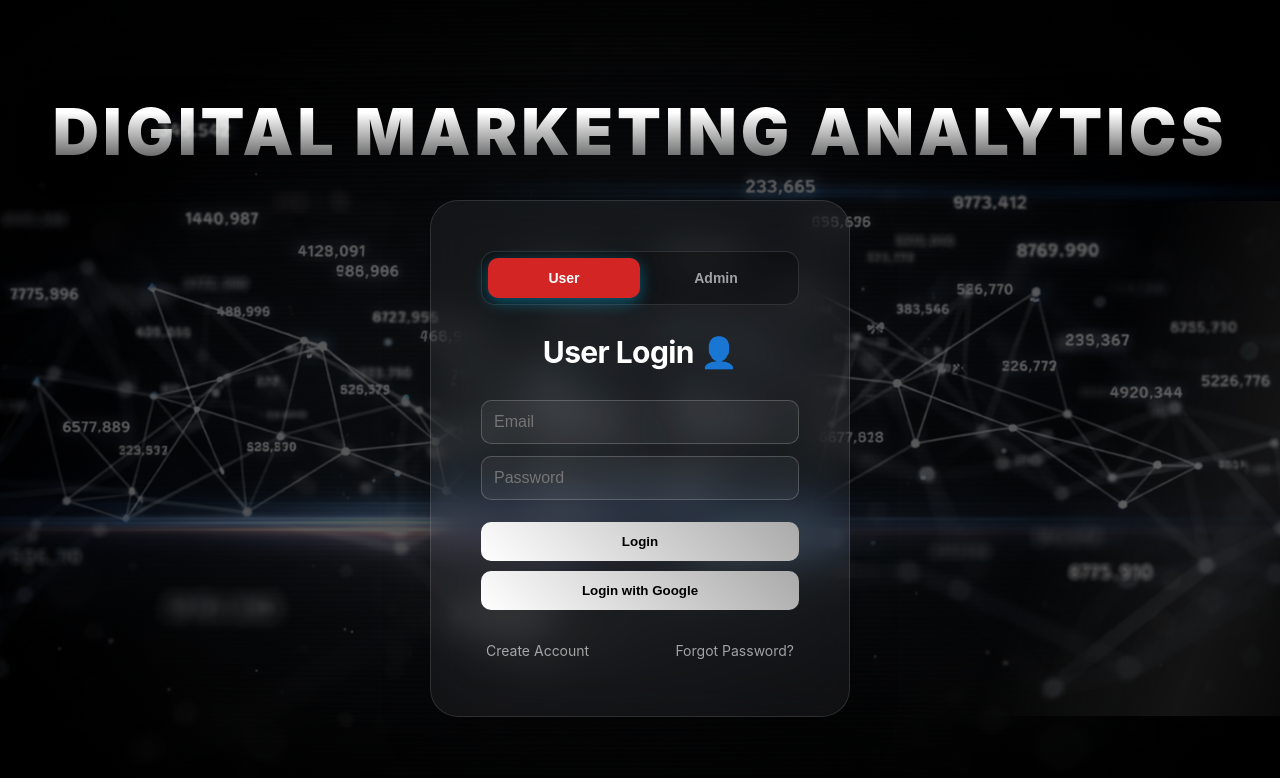
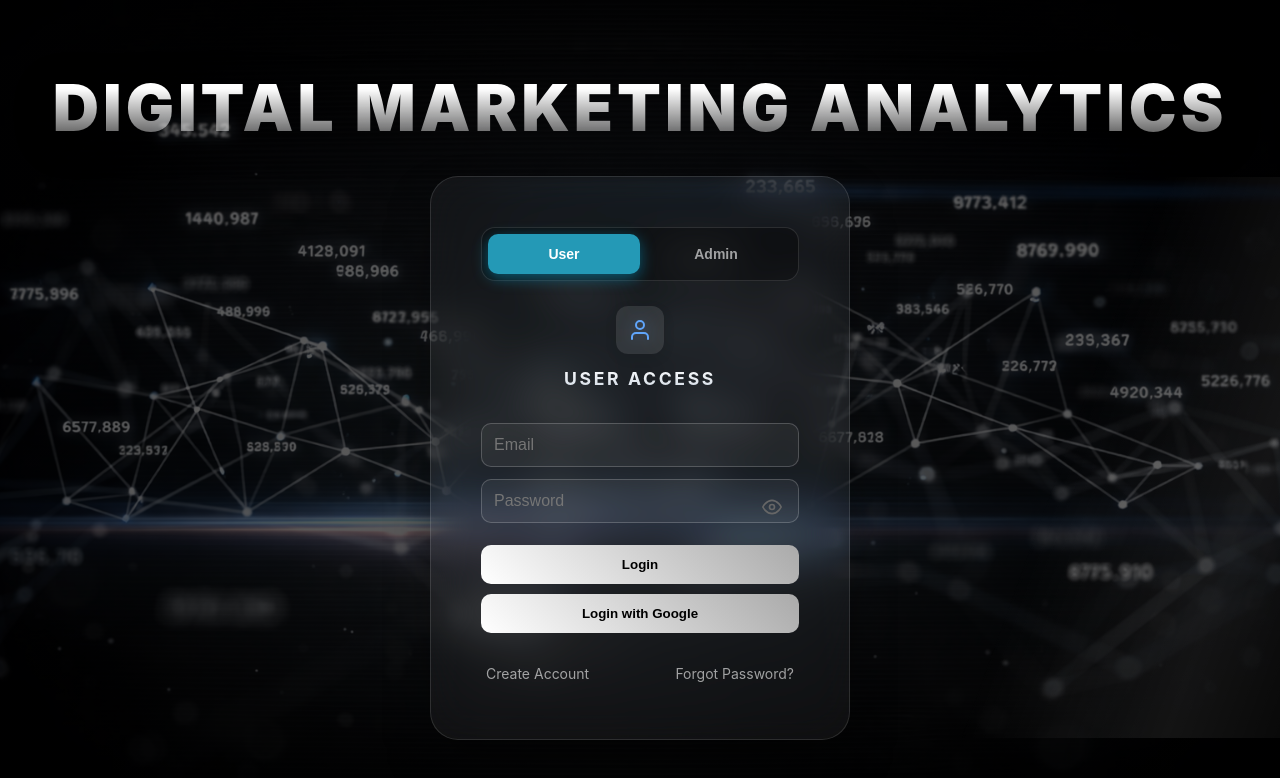
Before and after one commit to KishoreKumarDC/digital-marketing-analytics, a React (Create React App) app: page / in a window 1280 px wide. Shown: the top 778 px of the page. Built offline with nearby package versions, Linux system fonts and the light colour scheme.

Commit message:
fix eslint errors

```diff
--- a/src/pages/Dashboard.js
+++ b/src/pages/Dashboard.js
@@ -771,7 +771,12 @@ export default function Dashboard() {
                     </table>
                   </div>
                 )}
+
               </div>
+              {/* AI Panel — mobile only (desktop uses sidebar) */}
+<div className="show-mobile">
+  <AiPanel campaigns={campaigns} showToast={showToast}/>
+</div>
             </>
           )}
 
--- a/src/pages/Login.js
+++ b/src/pages/Login.js
@@ -8,6 +8,7 @@ import "./login.css";
 export default function Login() {
   const [email, setEmail] = useState("");
   const [password, setPassword] = useState("");
+  const [showPassword, setShowPassword] = useState(false);
   const [isAdmin, setIsAdmin] = useState(false);
   const navigate = useNavigate();
 
@@ -29,7 +30,6 @@ export default function Login() {
       console.log("Selected:", isAdmin ? "admin" : "user");
       console.log("Database Role:", role);
 
-      // 🔴 MAIN FIX (role validation)
       if ((isAdmin && role !== "admin") || (!isAdmin && role !== "user")) {
         alert(`Access Denied! You are registered as ${role}`);
         return;
@@ -51,7 +51,6 @@ export default function Login() {
       console.log("Selected:", isAdmin ? "admin" : "user");
       console.log("Database Role:", role);
 
-      // 🔴 SAME FIX HERE
       if ((isAdmin && role !== "admin") || (!isAdmin && role !== "user")) {
         alert(`Access Denied! You are registered as ${role}`);
         return;
@@ -87,13 +86,56 @@ export default function Login() {
           </button>
         </div>
 
-        <h2 className="title">
-          {isAdmin ? "Admin Login 👑" : "User Login 👤"}
-        </h2>
+        <h2 className="title-container">
+  <span className="title-icon">
+    {isAdmin ? (
+      <svg xmlns="http://www.w3.org/2000/svg" width="24" height="24" viewBox="0 0 24 24" fill="none" stroke="currentColor" strokeWidth="2" strokeLinecap="round" strokeLinejoin="round"><path d="M12 2L2 7l10 5 10-5-10-5zM2 17l10 5 10-5M2 12l10 5 10-5"/></svg>
+    ) : (
+      <svg xmlns="http://www.w3.org/2000/svg" width="24" height="24" viewBox="0 0 24 24" fill="none" stroke="currentColor" strokeWidth="2" strokeLinecap="round" strokeLinejoin="round"><path d="M20 21v-2a4 4 0 0 0-4-4H8a4 4 0 0 0-4 4v2"></path><circle cx="12" cy="7" r="4"></circle></svg>
+    )}
+  </span>
+  <span className="title-text">
+    {isAdmin ? "ADMINISTRATOR" : "USER ACCESS"}
+  </span>
+</h2>
 
         <div className="input-group">
           <Input type="email" placeholder="Email" onChange={setEmail} />
-          <Input type="password" placeholder="Password" onChange={setPassword} />
+
+          {/* Password field with professional SVG toggle */}
+          <div className="password-field-container" style={{ position: 'relative', width: '100%' }}>
+            <Input
+              type={showPassword ? "text" : "password"}
+              placeholder="Password"
+              onChange={setPassword}
+            />
+            <button
+              type="button"
+              className="password-toggle-btn"
+              onClick={() => setShowPassword(!showPassword)}
+              style={{
+                position: 'absolute',
+                right: '12px',
+                top: '50%',
+                transform: 'translateY(-50%)',
+                background: 'none',
+                border: 'none',
+                cursor: 'pointer',
+                display: 'flex',
+                alignItems: 'center',
+                justifyContent: 'center',
+                color: '#666',
+                padding: '5px',
+                zIndex: 10
+              }}
+            >
+              {showPassword ? (
+                <svg xmlns="http://www.w3.org/2000/svg" width="20" height="20" viewBox="0 0 24 24" fill="none" stroke="currentColor" strokeWidth="2" strokeLinecap="round" strokeLinejoin="round"><path d="M17.94 17.94A10.07 10.07 0 0 1 12 20c-7 0-11-8-11-8a18.45 18.45 0 0 1 5.06-5.94M9.9 4.24A9.12 9.12 0 0 1 12 4c7 0 11 8 11 8a18.5 18.5 0 0 1-2.16 3.19m-6.72-1.07a3 3 0 1 1-4.24-4.24"></path><line x1="1" y1="1" x2="23" y2="23"></line></svg>
+              ) : (
+                <svg xmlns="http://www.w3.org/2000/svg" width="20" height="20" viewBox="0 0 24 24" fill="none" stroke="currentColor" strokeWidth="2" strokeLinecap="round" strokeLinejoin="round"><path d="M1 12s4-8 11-8 11 8 11 8-4 8-11 8-11-8-11-8z"></path><circle cx="12" cy="12" r="3"></circle></svg>
+              )}
+            </button>
+          </div>
         </div>
 
         <div className="button-group">
--- a/src/pages/dashboard.css
+++ b/src/pages/dashboard.css
@@ -899,3 +899,137 @@ body {
     transition-duration: 0.01ms !important;
   }
 }
+
+/* ══════════════════════════════════════════════════════════════
+   dashboard_patch.css  —  2 targeted fixes only
+   Paste at the VERY END of dashboard.css
+══════════════════════════════════════════════════════════════ */
+
+/* ────────────────────────────────────────────────────────────
+   FIX 1 · GROWTH SIMULATOR
+   Problem: db-grid-2 with gridTemplateColumns "2fr 1fr" on
+   mobile squashes the right-hand simulator card to ~120 px,
+   causing numbers like "1,13,116.9" to wrap/truncate.
+   Fix A: break the 2-column grid to single-column on mobile.
+   Fix B: force sim-rows to always be 1 column (never 2).
+   Fix C: keep each row as horizontal label↔value pair.
+──────────────────────────────────────────────────────────────*/
+
+/* Override the inline style gridTemplateColumns:"2fr 1fr" */
+@media (max-width: 767px) {
+  .db-grid-2 {
+    grid-template-columns: 1fr !important;
+  }
+}
+
+/* Always single-column result list — kills the cramped 2-col grid */
+.db-sim-rows {
+  display: flex !important;
+  flex-direction: column !important;
+  gap: 7px !important;
+}
+
+/* Each row: label on left, value on right, never wraps */
+.db-sim-row {
+  display: flex !important;
+  flex-direction: row !important;
+  justify-content: space-between !important;
+  align-items: center !important;
+  padding: 9px 13px !important;
+  gap: 8px !important;
+}
+
+.db-sim-label {
+  flex: 1 !important;
+  font-size: 11px !important;
+  min-width: 0 !important;
+  white-space: normal !important;
+}
+
+.db-sim-value {
+  flex-shrink: 0 !important;
+  white-space: nowrap !important;
+  font-size: 14px !important;
+  font-weight: 700 !important;
+  font-variant-numeric: tabular-nums !important;
+}
+
+@media (max-width: 767px) {
+  .db-sim-label { font-size: 10px !important; }
+  .db-sim-value { font-size: 14px !important; }
+}
+
+/* ────────────────────────────────────────────────────────────
+   FIX 2 · AI PANEL — hide the desktop sidebar on mobile
+   (The panel is moved into JSX inside the overview tab.
+    This CSS hides the original outside-<main> instance on
+    mobile so it doesn't double-render.)
+   See Dashboard.jsx change below.
+──────────────────────────────────────────────────────────────*/
+
+/* The panel outside <main> stays for desktop; hide on mobile */
+.db-shell > .db-ai-panel {
+  /* default: visible on desktop (no change) */
+}
+
+@media (max-width: 767px) {
+  /* Hide the sidebar AI panel — the in-content copy is shown */
+  .db-shell > .db-ai-panel {
+    display: none !important;
+  }
+  /* Hide FAB + backdrop — no longer needed */
+  .db-ai-fab,
+  .db-ai-fab-label,
+  .db-ai-backdrop {
+    display: none !important;
+  }
+  /* In-content AI panel: reset all bottom-sheet positioning */
+  .db-content .db-ai-panel {
+    position: static !important;
+    transform: none !important;
+    pointer-events: all !important;
+    width: 100% !important;
+    max-height: none !important;
+    height: auto !important;
+    border-radius: var(--border-r) !important;
+    border: 1px solid var(--gb) !important;
+    box-shadow: 0 20px 50px rgba(0,0,0,0.40),
+                inset 0 1px 0 rgba(255,255,255,0.06) !important;
+    background: rgba(0,0,0,0.55) !important;
+    backdrop-filter: blur(25px) saturate(150%) !important;
+    -webkit-backdrop-filter: blur(25px) saturate(150%) !important;
+    transition: none !important;
+    margin-bottom: 16px;
+  }
+  /* Restore the top gradient line (overrides drag-handle ::before) */
+  .db-content .db-ai-panel::before {
+    content: "" !important;
+    position: absolute !important;
+    top: 0 !important; left: 0 !important; right: 0 !important;
+    width: auto !important; height: 1px !important;
+    border-radius: 0 !important;
+    background: linear-gradient(
+      90deg, transparent, rgba(0,198,255,0.35), transparent
+    ) !important;
+    margin: 0 !important;
+    display: block !important;
+  }
+  .db-content .db-ai-panel .db-chat-window {
+    max-height: 240px;
+  }
+  /* Prompt chips: horizontal scroll */
+  .db-content .db-ai-panel .db-prompt-list {
+    flex-direction: row !important;
+    flex-wrap: nowrap !important;
+    overflow-x: auto !important;
+    scrollbar-width: none !important;
+    padding: 6px 14px 10px !important;
+  }
+  .db-content .db-ai-panel .db-prompt-list::-webkit-scrollbar {
+    display: none;
+  }
+  .db-content .db-ai-panel .db-prompt-btn {
+    flex: 0 0 auto !important;
+    white-space: nowrap !important;
+  }
+}
--- a/src/pages/login.css
+++ b/src/pages/login.css
@@ -3,7 +3,7 @@
   --glass-bg: rgba(255, 255, 255, 0.06);
   --glass-border: rgba(255, 255, 255, 0.12);
   --input-bg: rgba(255, 255, 255, 0.08);
-  --primary-blue: #d42525;
+  --primary-blue: #2499b6;
   --text-dim: rgba(255, 255, 255, 0.65);
   /* Smooth easing function for all transitions */
   --transition-smooth: all 0.3s cubic-bezier(0.4, 0, 0.2, 1);
@@ -184,3 +184,61 @@ button[title="Login"]:active {
     animation: none;
   }
 }
+
+.password-field-container input {
+  padding-right: 45px !important; /* Makes room for the eye icon */
+}
+
+.password-toggle-icon {
+  user-select: none;
+  opacity: 0.6;
+  transition: opacity 0.2s;
+}
+
+.password-toggle-icon:hover {
+  opacity: 1;
+}
+.password-toggle-btn:hover {
+  color: #333 !important; /* Darkens the icon on hover */
+}
+
+.password-field-container input {
+  padding-right: 45px !important; /* Prevents text from overlapping the icon */
+}
+
+/* 🏛️ PROFESSIONAL TITLE STYLING */
+.title-container {
+  display: flex;
+  flex-direction: column;
+  align-items: center;
+  gap: 12px;
+  margin-bottom: 30px;
+}
+
+.title-icon {
+  background: rgba(255, 255, 255, 0.1);
+  padding: 12px;
+  border-radius: 12px;
+  display: flex;
+  align-items: center;
+  justify-content: center;
+  color: #60a5fa; /* Professional blue tone */
+  box-shadow: 0 4px 12px rgba(0, 0, 0, 0.1);
+}
+
+.title-text {
+  font-size: 1.1rem;
+  font-weight: 700;
+  letter-spacing: 0.15em; /* Elegant spacing */
+  text-transform: uppercase;
+  color: #f8fafc;
+  background: linear-gradient(180deg, #ffffff 0%, #cbd5e1 100%);
+  -webkit-background-clip: text;
+  -webkit-text-fill-color: transparent;
+  font-family: 'Inter', sans-serif; /* Recommended professional font */
+}
+
+/* Optional: Slight pulse to the icon for a "live" feel */
+.title-icon svg {
+  filter: drop-shadow(0 0 8px rgba(96, 165, 250, 0.4));
+}
```
